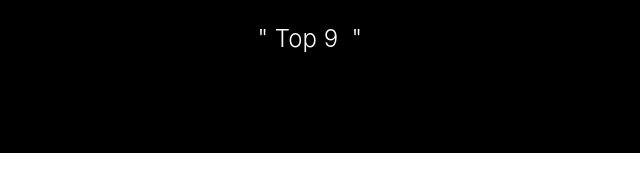
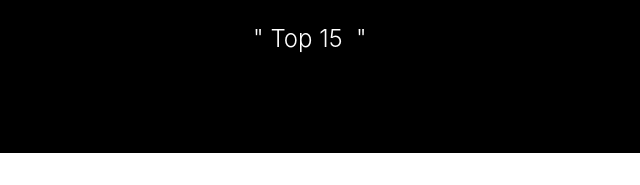
Before and after one commit to thesumitsuryawanshi/Durg-Veda, a plain HTML site: page index.html in a window 1280 px wide. Shown: the part 615-800 px from the top of the page, 320-960 px from the left. Drawn offline with nearby package versions, Linux system fonts and the light colour scheme; files whose address does not match are found by name; a web font is replaced by a local one.

Commit message:
Update index.html

```diff
--- a/index.html
+++ b/index.html
@@ -59,7 +59,7 @@
                 </div>
 
                 <!-- Masthead Subheading-->
-                <p class="pre-wrap masthead-subheading font-weight-light mb-0">" Top 9  "   </p>
+                <p class="pre-wrap masthead-subheading font-weight-light mb-0">" Top 15  "   </p>
             </div>
         </header>
 
```
